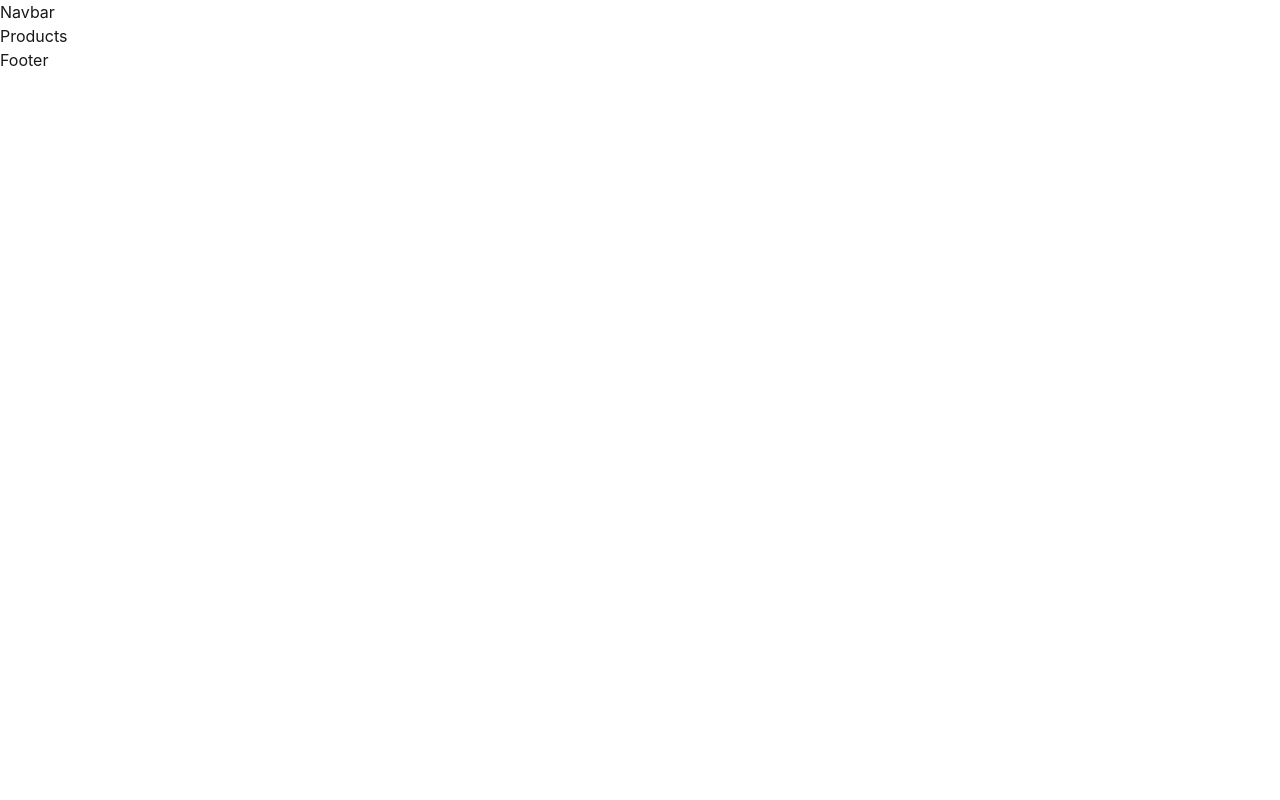
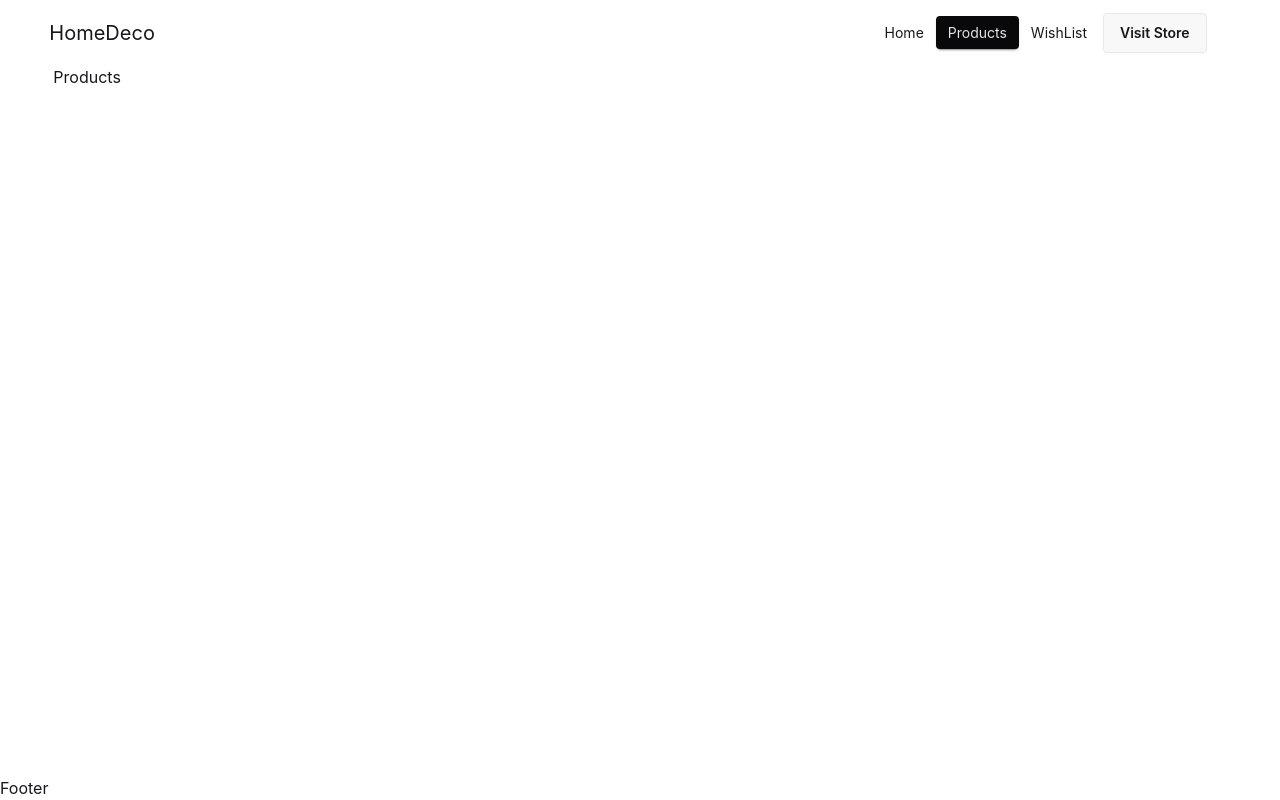
Before and after one commit to Misskhat/reactRevisionForMe, a React (Vite) app: page /products in a window 1280 px wide. Built offline with nearby package versions, Linux system fonts and the light colour scheme.

Commit message:
navbar setup

```diff
--- a/src/components/Navbar.jsx
+++ b/src/components/Navbar.jsx
@@ -1,7 +1,62 @@
 import React from "react";
+import { NavLink } from "react-router";
+
+const navList = (
+  <>
+    <li>
+      <NavLink to={"/"}>Home</NavLink>
+    </li>
+    <li>
+      <NavLink to={"/products"}>Products</NavLink>
+    </li>
+    <li>
+      <NavLink to={"/wishlist"}>WishList</NavLink>
+    </li>
+  </>
+);
 
 function Navbar() {
-  return <div>Navbar</div>;
+  return (
+    <div className="navbar">
+      <div className="navbar-start">
+        <div className="dropdown">
+          <div tabIndex={0} role="button" className="btn btn-ghost lg:hidden">
+            <svg
+              xmlns="http://www.w3.org/2000/svg"
+              className="h-5 w-5"
+              fill="none"
+              viewBox="0 0 24 24"
+              stroke="currentColor"
+            >
+              {" "}
+              <path
+                strokeLinecap="round"
+                strokeLinejoin="round"
+                strokeWidth="2"
+                d="M4 6h16M4 12h8m-8 6h16"
+              />{" "}
+            </svg>
+          </div>
+          <ul
+            tabIndex="-1"
+            className="menu menu-sm dropdown-content bg-base-100 rounded-box z-1 mt-3 w-52 p-2 shadow"
+          >
+            {navList}
+          </ul>
+        </div>
+        <NavLink to={"/"} className="text-xl">
+          HomeDeco
+        </NavLink>
+      </div>
+      <div className="navbar-center"></div>
+      <div className="navbar-end">
+        <ul className="menu menu-horizontal px-1  hidden lg:flex">{navList}</ul>
+        <NavLink to={""} className="btn">
+          Visit Store
+        </NavLink>
+      </div>
+    </div>
+  );
 }
 
 export default Navbar;
--- a/src/layouts/MainLayout.jsx
+++ b/src/layouts/MainLayout.jsx
@@ -5,11 +5,11 @@ import { Outlet } from "react-router";
 
 function MainLayout() {
   return (
-    <div>
-      <nav>
+    <div className="min-h-screen flex flex-col">
+      <nav className="min-w-11/12 mx-auto -translate-x-3">
         <Navbar />
       </nav>
-      <main>
+      <main className="flex-1 min-w-11/12 mx-auto">
         <Outlet />
       </main>
       <footer>
--- a/src/pages/home/Home.jsx
+++ b/src/pages/home/Home.jsx
@@ -1,7 +1,6 @@
 import React from "react";
 
 function Home() {
-  console.log(sfdsfsdf);
   return <div>Home</div>;
 }
 
--- a/src/router/router.jsx
+++ b/src/router/router.jsx
@@ -3,6 +3,7 @@ import MainLayout from "../layouts/MainLayout";
 import Home from "../pages/home/Home";
 import Products from "../pages/products/Products";
 import Error from "../pages/error/Error";
+import WishList from "../pages/wishList/WishList";
 
 const router = createBrowserRouter([
   {
@@ -18,6 +19,10 @@ const router = createBrowserRouter([
         path: "/products",
         element: <Products />,
       },
+      {
+        path: "/wishlist",
+        element: <WishList />,
+      },
     ],
   },
 ]);
```
